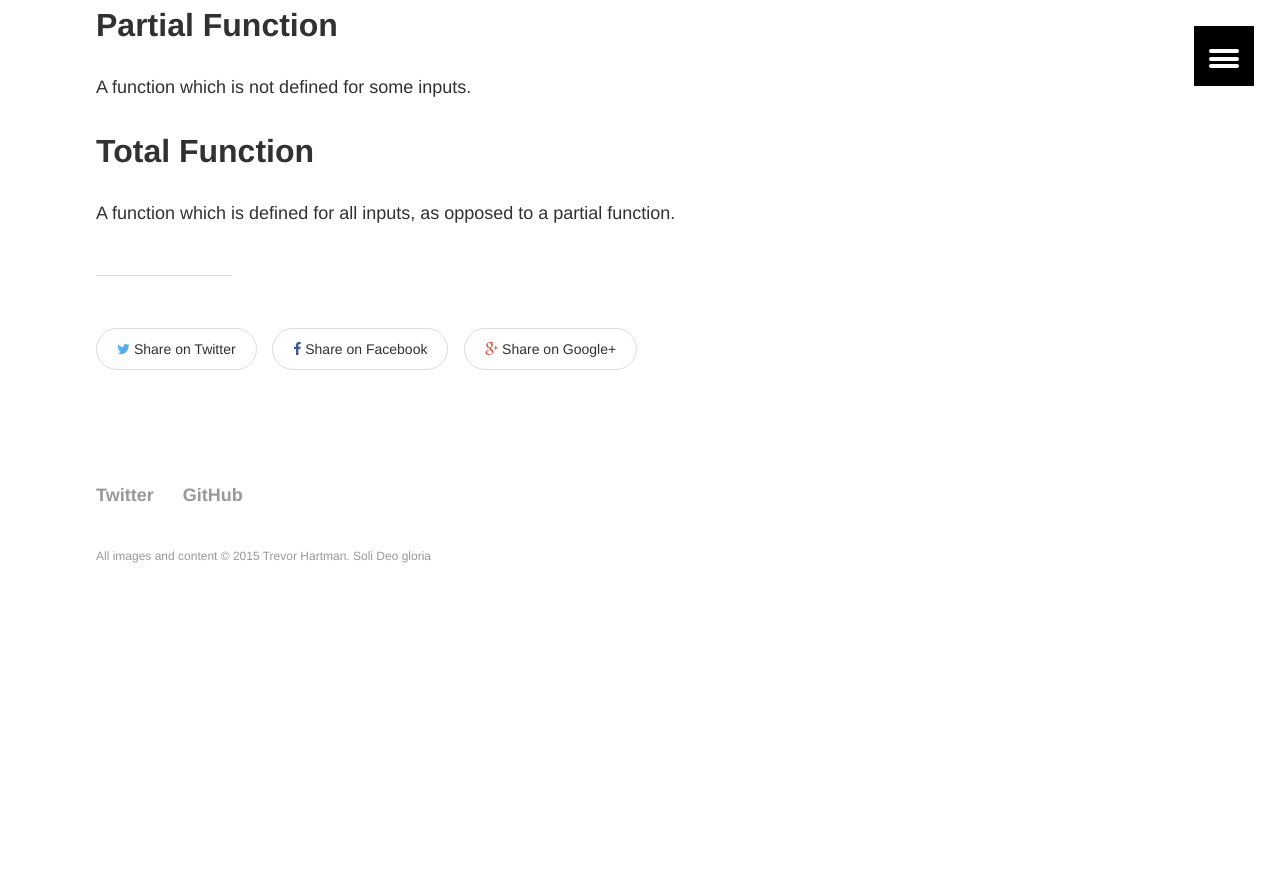
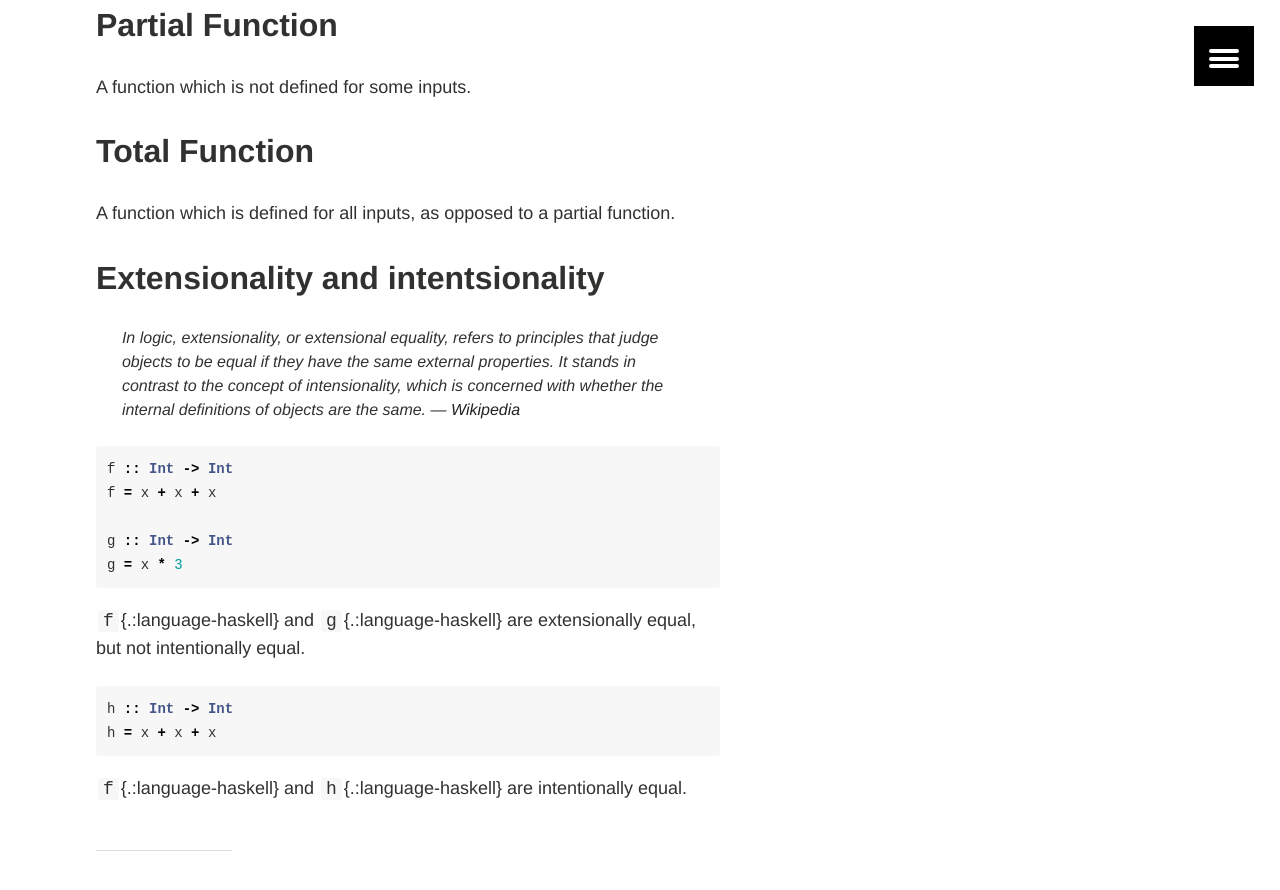
Before and after one commit to devth/devth.github.com, a Jekyll site: the page built from glossary.md, in a window 1280 px wide and 900 px high, scrolled down 5134 px. Shown: the top 890 px of the window. Built offline with Jekyll 4.4.1, drawn with Linux system fonts in a browser that asks for light colours; Markdown is read by kramdown in place of the engine named in the settings; before the commit the page ends 5776 px from its top, so only the background shows below that; some of the changed text lies outside the part shown.

Commit message:
Add extentionality to glossary

````diff
--- a/glossary.md
+++ b/glossary.md
@@ -216,3 +216,30 @@ A function which is not defined for some inputs.
 ## Total Function
 
 A function which is defined for all inputs, as opposed to a partial function.
+
+
+## Extensionality and intentsionality
+
+> In logic, extensionality, or extensional equality, refers to principles that
+> judge objects to be equal if they have the same external properties.  It
+> stands in contrast to the concept of intensionality, which is concerned with
+> whether the internal definitions of objects are the same.  —
+> <cite>[Wikipedia](http://en.wikipedia.org/wiki/Extensionality)</cite>
+
+```haskell
+f :: Int -> Int
+f = x + x + x
+
+g :: Int -> Int
+g = x * 3
+```
+
+`f`{.:language-haskell} and `g`{.:language-haskell} are extensionally equal, but
+not intentionally equal.
+
+```haskell
+h :: Int -> Int
+h = x + x + x
+```
+
+`f`{.:language-haskell} and `h`{.:language-haskell} are intentionally equal.
````
